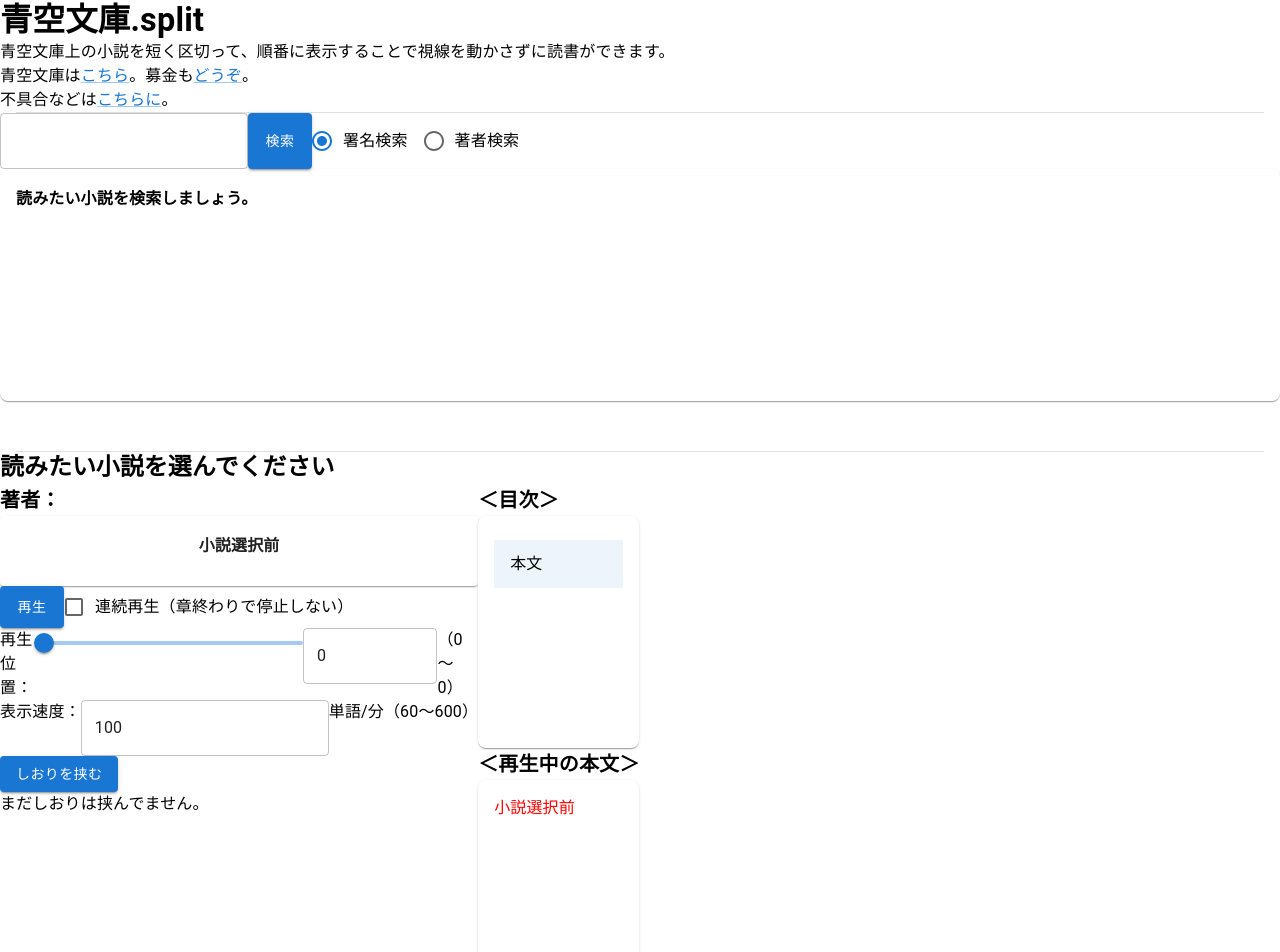
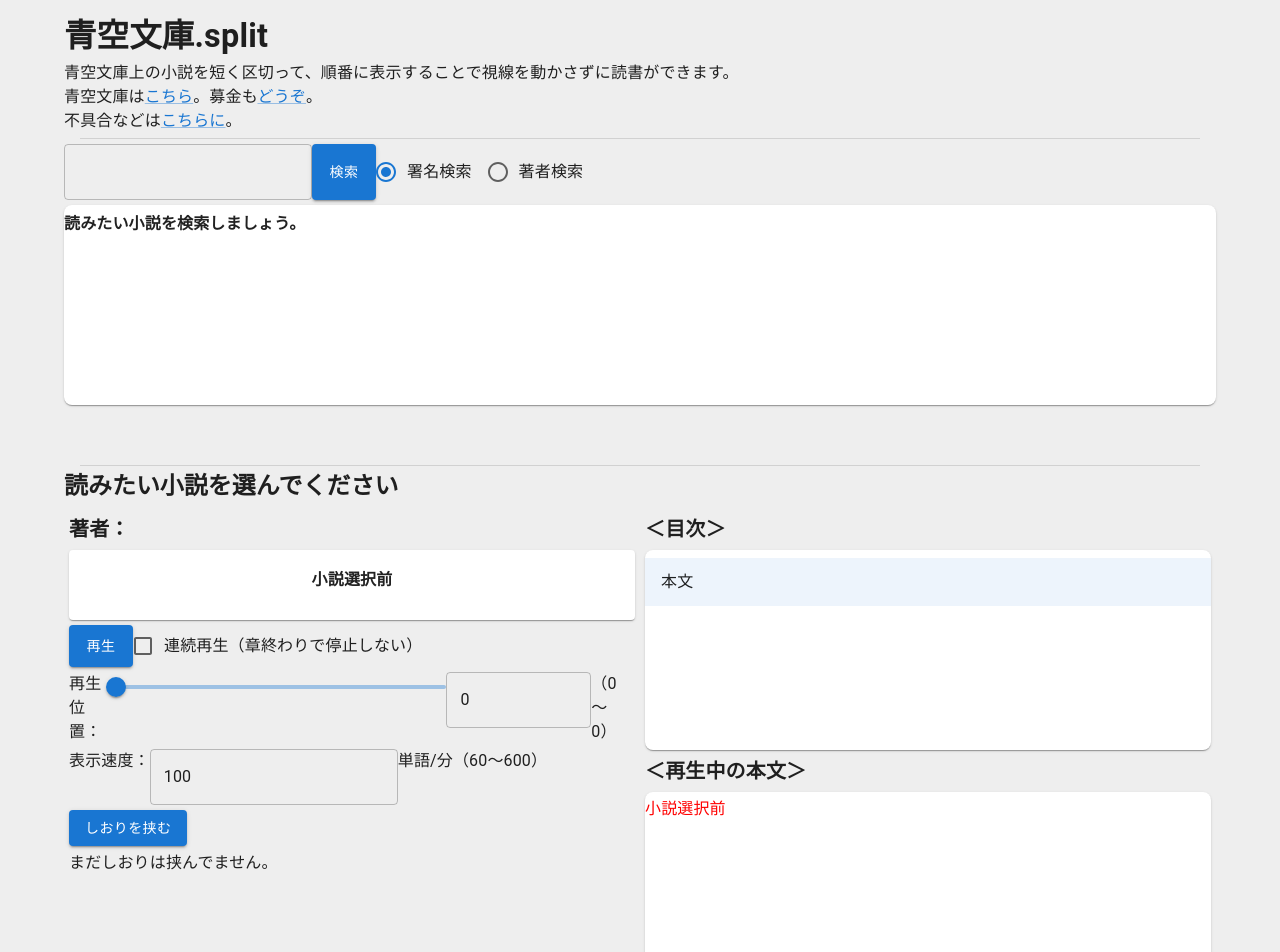
Before and after one commit to shinra-s/aozora_ts, a React (Create React App) app in the folder frontend/: page / in a window 1280 px wide. Shown: the top 952 px of the page. Built offline with nearby package versions, Linux system fonts and the light colour scheme.

Commit message:
Modify Box component

```diff
--- a/frontend/src/App.js
+++ b/frontend/src/App.js
@@ -4,9 +4,10 @@
 import NovelSelector from './components/NovelSelector';
 // 小説閲覧UI
 import NovelViewer from './components/NovelViewer';
-import { Box, Divider, Typography, Link, createTheme, responsiveFontSizes } from '@mui/material';
+import { Box, Divider, Typography, Link, createTheme, responsiveFontSizes, CssBaseline } from '@mui/material';
+import { ThemeProvider } from '@emotion/react';
 import { grey } from '@mui/material/colors';
-import { ThemeProvider } from '@emotion/react';
+import { DefaultBox } from './components/MyBox';
 
 function App() {
   //小説情報
@@ -32,7 +33,9 @@
 
   let theme = createTheme({
       palette: {
-        background: grey,
+        background: {
+          default: grey[200],
+        },
       },
       typography: {
         h4: {
@@ -53,13 +56,20 @@
 
   return (
     <ThemeProvider theme={theme}>
-      <Box>
+      <CssBaseline />
+      <Box sx={{
+        bgcolor: 'background.default',
+        pt: 2,
+        px: '5%',
+      }}>
         <Typography variant='h4'>青空文庫.split</Typography>
+        <DefaultBox>
           <Typography variant='body1'>
             青空文庫上の小説を短く区切って、順番に表示することで視線を動かさずに読書ができます。<br></br>
             青空文庫は<Link href="https://www.aozora.gr.jp/index.html">こちら</Link>。募金も<Link href="https://honnomirai.net/">どうぞ</Link>。<br></br>
             不具合などは<Link href="https://docs.google.com/forms/d/e/1FAIpQLSeSTa4bhIKoLixDe17bOyM_I6cj6uUzKasFalrb8-U72eWc8Q/viewform">こちらに</Link>。
           </Typography>
+        </DefaultBox>
         <Divider variant='middle' />
         <NovelSelector
           setContentIndex={setContentIndex}
@@ -72,7 +82,9 @@
           setTmpIntCIValue={setTmpIntCIValue}
         />
         <Divider variant='middle' />
+        <DefaultBox>
           <Typography variant='h5'>{novel.title}</Typography>
+        </DefaultBox>
         <NovelViewer
           novel={novel}
           novelUrl={novelUrl}
--- a/frontend/src/components/ChapterViewer.js
+++ b/frontend/src/components/ChapterViewer.js
@@ -1,6 +1,7 @@
 import React from 'react';
 import parse from 'html-react-parser';
-import { Box, List, ListItem, ListItemButton, ListItemText, Typography } from '@mui/material';
+import { List, ListItem, ListItemButton, ListItemText, Typography } from '@mui/material';
+import { DefaultBox, HalfBox, PaperBox } from './MyBox';
 
 //章のリスト
 function ChapterList({
@@ -21,15 +22,7 @@
     };
 
     return (
-        <Box sx={{
-            bgcolor: 'background.paper',
-            boxShadow: 1,
-            borderRadius: 2,
-            p: 2,
-            height: 200,
-            overflow: 'hidden',
-            overflowY: 'scroll',
-        }}>
+        <PaperBox>
             <List>
             {novel.mainText.map((item, index) => (
                 <ListItem disablePadding>
@@ -42,7 +35,7 @@
                 </ListItem>
             ))}
             </List>
-        </Box>
+        </PaperBox>
     );
 }
 
@@ -52,19 +45,13 @@
 }) {
     // console.log(allString.slice(0,5));
     return (
-        <Box sx={{
-            bgcolor: 'background.paper',
-            boxShadow: 1,
-            borderRadius: 2,
-            p: 2,
-            height: 200,
-            overflow: 'hidden',
-            overflowY: 'scroll',
-        }}>
-            <Typography variant='body1'>
-                {parse(allString)}
-            </Typography>
-        </Box>
+        <PaperBox>
+            <DefaultBox>
+                <Typography variant='body1'>
+                    {parse(allString)}
+                </Typography>
+            </DefaultBox>
+        </PaperBox>
     );
 }
 
@@ -79,7 +66,7 @@
     setTmpIntCIValue,
 }) {
     return (
-        <Box>
+        <HalfBox>
             <Typography variant='h6'>＜目次＞</Typography>
             <ChapterList
                 isPlaying={isPlaying}
@@ -89,10 +76,12 @@
                 setContentIndex={setContentIndex}
                 setTmpIntCIValue={setTmpIntCIValue}
             />
-            <Typography variant='h6'>＜再生中の本文＞</Typography>
+            <DefaultBox>
+                <Typography variant='h6'>＜再生中の本文＞</Typography>
+            </DefaultBox>
             <ChapterDetail
                 allString={allString}
             />
-        </Box>
+        </HalfBox>
     );
 }
--- a/frontend/src/components/Loading.js
+++ b/frontend/src/components/Loading.js
@@ -1,14 +1,14 @@
 import React  from "react";
 import { PulseLoader } from "react-spinners";
-import { Box } from "@mui/material";
+import { DefaultBox } from "./MyBox";
 
 export const Loading = ({
     statusNovelUrl,
 }) => {
-    if (statusNovelUrl !== '小説取得中') return (<Box></Box>);
+    if (statusNovelUrl !== '小説取得中') return (<DefaultBox></DefaultBox>);
     return (
-        <Box>
+        <DefaultBox>
             <PulseLoader color="#36d7b7" />
-        </Box>
+        </DefaultBox>
     );
 };
--- /dev/null
+++ b/frontend/src/components/MyBox.js
@@ -0,0 +1,79 @@
+import React from "react";
+import { Box } from "@mui/material";
+
+export function DefaultBox ({ children }) {
+    return (
+        <Box
+            sx={{
+                my: '5px',
+            }}
+        >
+            {children}
+        </Box>
+    );
+};
+
+export function HalfBox ({ children }) {
+    return (
+        <Box
+            sx={{
+                m: '5px',
+                width: '50%',
+            }}
+        >
+            {children}
+        </Box>
+    );
+};
+
+export function FlexBox ({ children }) {
+    return (
+        <Box
+            sx={{
+                my: '5px',
+                display: 'flex',
+            }}
+        >
+            {children}
+        </Box>
+    );
+};
+
+export function PaperBox ({ children }) {
+    return (
+        <Box
+            sx={{
+                my: '5px',
+                bgcolor: 'background.paper',
+                boxShadow: 1,
+                borderRadius: 2,
+                height: 200,
+                overflow: 'hidden',
+                overflowY: 'scroll',
+            }}
+        >
+            {children}
+        </Box>
+    );
+};
+
+export function ListItemBox ({ children }) {
+    return (
+        <Box
+            sx={{
+                width: '95%',
+                height: '95%',
+                border: 1,
+                borderColor: 'background.default',
+                borderRadius: 2,
+                m: 1,
+                pt: 1,
+                pl: 1,
+                textOverflow: 'ellipsis',
+                whiteSpace: 'nowrap',
+            }}
+        >
+            {children}
+        </Box>
+    );
+};
--- a/frontend/src/components/NovelPlayer.js
+++ b/frontend/src/components/NovelPlayer.js
@@ -1,6 +1,7 @@
 import React, { useState, useEffect } from 'react';
 import parse from 'html-react-parser';
-import { Box, Button, Card, CardContent, Checkbox, FormControlLabel, Slider, TextField, Typography } from '@mui/material';
+import { Button, Card, CardContent, Checkbox, FormControlLabel, Slider, TextField, Typography } from '@mui/material';
+import { DefaultBox, FlexBox, HalfBox } from './MyBox';
 
 //再生文字列表示カード
 function DisplayCard ({
@@ -17,7 +18,7 @@
     }
 
     return (
-        //<div class="card">
+        <DefaultBox>
           <Card sx={{
             minHeight: 70,
             textAlign: 'center',
@@ -26,6 +27,7 @@
                 <Typography variant='subtitle1'>{parseBunsetsu(novel?.mainText?.[contentIndex]?.[1]?.[currentIndex] ?? '')}</Typography>
               </CardContent>
           </Card>
+        </DefaultBox>
     );
 }
 
@@ -37,11 +39,7 @@
     setIsConPlay,
 }) {
     return (
-        <Box
-          sx={{
-            display: 'flex',
-          }}
-        >
+        <FlexBox>
             <Button variant='contained' onClick={() => setIsPlaying(prevIsPlaying => !prevIsPlaying)}>
               <Typography variant='button'>{isPlaying ? '停止' : '再生'}</Typography>
             </Button>
@@ -55,7 +53,7 @@
                 />
               }
             />
-        </Box>
+        </FlexBox>
     );
 }
 
@@ -101,11 +99,7 @@
     };
 
     return (
-        <Box
-          sx={{
-            display: 'flex',
-          }}
-        >
+        <FlexBox>
             <Typography variant='body1'>再生位置：</Typography>
             <Slider
               value={tmpIntCIValue}
@@ -121,7 +115,7 @@
               disabled={isPlaying}
             />
             <Typography variant='body1'>（0 〜 {novel.mainText[contentIndex][1].length - 1}）</Typography>
-        </Box>
+        </FlexBox>
     );
 }
 
@@ -157,11 +151,7 @@
     };
 
     return (
-        <Box
-          sx={{
-            display: 'flex',
-          }}
-        >
+        <FlexBox>
             <Typography variant='body1'>表示速度：</Typography>
             <TextField
               type='number'
@@ -170,7 +160,7 @@
               disabled={isPlaying}
             />
             <Typography variant='body1'>単語/分（60〜600）</Typography>
-        </Box>
+        </FlexBox>
     );
 }
 
@@ -198,7 +188,7 @@
   };
 
   return (
-    <Box>
+    <DefaultBox>
       <Button variant='contained' onClick={() => updateSaveState()}>
         <Typography variant='button'>しおりを挟む</Typography>
       </Button>
@@ -206,7 +196,7 @@
         saveState={saveState}
         novel={novel}
       />
-    </Box>
+    </DefaultBox>
   )
 }
 
@@ -225,9 +215,9 @@
 
   if (saveState === null) {
     return (
-      <Box>
+      <DefaultBox>
         <Typography variant='body1'>まだしおりは挟んでません。</Typography>
-      </Box>
+      </DefaultBox>
     );
   } else {
 
@@ -248,7 +238,7 @@
     }
 
     return (
-      <Box>
+      <DefaultBox>
         <Typography variant='body1'>
           タイトル：{novel.title}<br></br>
           章：{novel.mainText[saveState.conIndex][0]}<br></br>
@@ -261,7 +251,7 @@
         <Button variant='contained' onClick={() => handleXShare()}>
           <Typography variant='button'>共有</Typography>
         </Button>
-      </Box>
+      </DefaultBox>
     );
   }
 }
@@ -326,7 +316,7 @@
     }, [isPlaying]);
 
     return (
-        <Box>
+        <HalfBox>
             <Typography variant='h6'>著者：{novel.author}</Typography>
             <DisplayCard
                 novel={novel}
@@ -359,6 +349,6 @@
                 contentIndex={contentIndex}
                 currentIndex={currentIndex}
             />
-        </Box>
+        </HalfBox>
     );
 }
--- a/frontend/src/components/NovelSelector.js
+++ b/frontend/src/components/NovelSelector.js
@@ -3,6 +3,7 @@
 import { useLocation } from 'react-router-dom';
 import { Loading } from './Loading';
 import { Box, Button, FormControlLabel, List, ListItem, Radio, TextField, Typography, Link } from '@mui/material';
+import { DefaultBox, FlexBox, ListItemBox, PaperBox } from './MyBox';
 
 // カタカナ判定
 const containKatakana = (str) => {
@@ -31,20 +32,42 @@
         setIsBook(json.isBook);
         setLinks(json.links);
     };
-    const word = isNext ? '次へ' : '前へ';
 
     if (target === null) {
         return (
         <Box sx={{height:'50px', width:'50%'}}></Box>
         );
-    } else {
+    } else if (isNext) {
         return (
-            <Box sx={{height:'50px', width:'50%'}}
-                alignItems={isNext ? 'right': 'left'}>
+            <Box
+                sx={{
+                    display: 'flex',
+                    height:'50px',
+                    width:'50%',
+                    flexDirection: 'row-reverse',
+                }}
+            >
                 <Button variant='contained'
                         disabled={isPlaying}
                         onClick={() => handlePage()}>
-                        <Typography variant='button'>{word}</Typography>
+                        <Typography variant='button'>次へ</Typography>
+                </Button>
+            </Box>
+            );
+    } else {
+        return (
+            <Box
+                sx={{
+                    display: 'flex',
+                    height:'50px',
+                    width:'50%',
+                    flexDirection: 'row',
+                }}
+            >
+                <Button variant='contained'
+                        disabled={isPlaying}
+                        onClick={() => handlePage()}>
+                        <Typography variant='button'>前へ</Typography>
                 </Button>
             </Box>
             );
@@ -93,7 +116,7 @@
         if (saveJson?.result?.length > 0) {
             const fullname = (containKatakana(saveJson.result[0].firstname) && containKatakana(saveJson.result[0].lastname)) ? `${saveJson.result[0].firstname} ${saveJson.result[0].lastname}` : `${saveJson.result[0].lastname} ${saveJson.result[0].firstname}`;
             return (
-                <Box>
+                <DefaultBox>
                     <Typography variant='body1'>
                         前回、読んだところから再開しますか？<br></br>
                         タイトル：{saveJson.result[0].title}<br></br>
@@ -104,36 +127,36 @@
                         onClick={() => restoreSaveNovel()}>
                         <Typography variant='button'>再開</Typography>
                     </Button>
-                </Box>
+                </DefaultBox>
             );
         }
         return (
-            <Box>
+            <DefaultBox>
                 <Typography variant='subtitle1'>読みたい小説を検索しましょう。</Typography>
-            </Box>
+            </DefaultBox>
         );
     } else if (searchResult.length === 0 ) {
         return (
-            <Box>
+            <DefaultBox>
                 <Typography variant='subtitle1'>キーワードに当てはまるものが見つかりません。</Typography>
-            </Box>
+            </DefaultBox>
         );
     } else if(isBook) {
         const list = searchResult.map((book) => {
             const fullname = (containKatakana(book.firstname) && containKatakana(book.lastname)) ? `${book.firstname} ${book.lastname}` : `${book.lastname} ${book.firstname}`;
             // console.log(book.html_url);
             return (
-                <ListItem sx={{flexBasis:'50%'}}>
-                    <Box>
-                        <Typography variant='h6'>{book.title}</Typography>
-                        <Typography variant='subtitle1'>{fullname}</Typography>
+                <ListItem disablePadding sx={{flexBasis:'50%', maxWidth: '50%'}}>
+                    <ListItemBox>
+                        <Typography noWrap variant='h6'>{book.title}</Typography>
+                        <Typography noWrap variant='subtitle1'>{fullname}</Typography>
                         <Link href={book.card_url} target="_blank" rel="noopener noreferrer">詳細<ImNewTab/></Link>
                         <Button variant='contained'
                             disabled={isPlaying || !regexPattern.test(book.html_url)}
                             onClick={() => handleNovelUrl(book.html_url)}>
                             <Typography variant='button'>{regexPattern.test(book.html_url) ? '読む' : '非対応'}</Typography>
                         </Button>
-                    </Box>
+                    </ListItemBox>
                 </ListItem>
             );
         });
@@ -151,21 +174,21 @@
             const fullname = kanaFlag ? `${person.firstname} ${person.lastname}` : `${person.lastname} ${person.firstname}`;
             const fullname_yomi = kanaFlag ? `${person.firstname_yomi} ${person.lastname_yomi}` : `${person.lastname_yomi} ${person.firstname_yomi}`;
             return (
-                <ListItem sx={{flexBasis:'50%'}}>
-                    <Box>
-                        <Typography>{fullname}</Typography>
-                        <Typography>{fullname_yomi}</Typography>
+                <ListItem disablePadding sx={{flexBasis:'50%'}}>
+                    <ListItemBox>
+                        <Typography noWrap variant='h6'>{fullname}</Typography>
+                        <Typography noWrap variant='subtitle1'>{fullname_yomi}</Typography>
                         <Button variant='contained'
                             disabled={isPlaying}
                             onClick={() => handleSearch(index)}>
                             著作検索
                         </Button>
-                    </Box>
+                    </ListItemBox>
                 </ListItem>
             );
         });
 
-        return (<List sx={{display:'flex', flexWrap:'wrap'}}>{list}</List>);
+        return (<List disablePadding sx={{display:'flex', flexWrap:'wrap'}}>{list}</List>);
     }
 }
 
@@ -268,7 +291,7 @@
 
     return (
         <Box>
-            <Box sx={{display: 'flex',}}>
+            <FlexBox>
                 <TextField
                     type='text'
                     value={keyword}
@@ -302,16 +325,8 @@
                 />
                 <Box sx={{height:'25px'}}><Typography variant='subtitle1'> {statusNovelUrl}</Typography></Box>
                 <Loading statusNovelUrl={statusNovelUrl} />
-            </Box>
-            <Box sx={{
-                bgcolor: 'background.paper',
-                boxShadow: 1,
-                borderRadius: 2,
-                p: 2,
-                height: 200,
-                overflow: 'hidden',
-                overflowY: 'scroll',
-            }}>
+            </FlexBox>
+            <PaperBox>
                 <ResultList
                     searchResult={searchResult}
                     handleNovelUrl={handleNovelUrl}
@@ -322,8 +337,8 @@
                     setLinks={setLinks}
                     setInitFlag={setInitFlag}
                 />
-            </Box>
-            <Box sx={{display:'flex'}}>
+            </PaperBox>
+            <FlexBox>
                 <PagingButton
                     isNext={false}
                     target={links.prev}
@@ -340,7 +355,7 @@
                     setSearchResult={setSearchResult}
                     setLinks={setLinks}
                 />
-            </Box>
+            </FlexBox>
         </Box>
     );
 }
--- a/frontend/src/components/NovelViewer.js
+++ b/frontend/src/components/NovelViewer.js
@@ -1,7 +1,7 @@
 import React, { useState, useEffect } from 'react';
 import NovelPlayer from './NovelPlayer';
 import ChapterViewer from './ChapterViewer';
-import { Box } from '@mui/material';
+import { FlexBox } from './MyBox';
 
 export default function NovelViewer ({
     isPlaying,
@@ -67,11 +67,7 @@
     };
 
     return (
-        <Box
-          sx={{
-            display: 'flex'
-          }}
-        >
+        <FlexBox>
             <NovelPlayer
                 novel={novel}
                 novelUrl={novelUrl}
@@ -95,6 +91,6 @@
                 setContentIndex={setContentIndex}
                 setTmpIntCIValue={setTmpIntCIValue}
             />
-        </Box>
+        </FlexBox>
     );
 }
```
Lines whose indentation alone changed are shown as unchanged.
